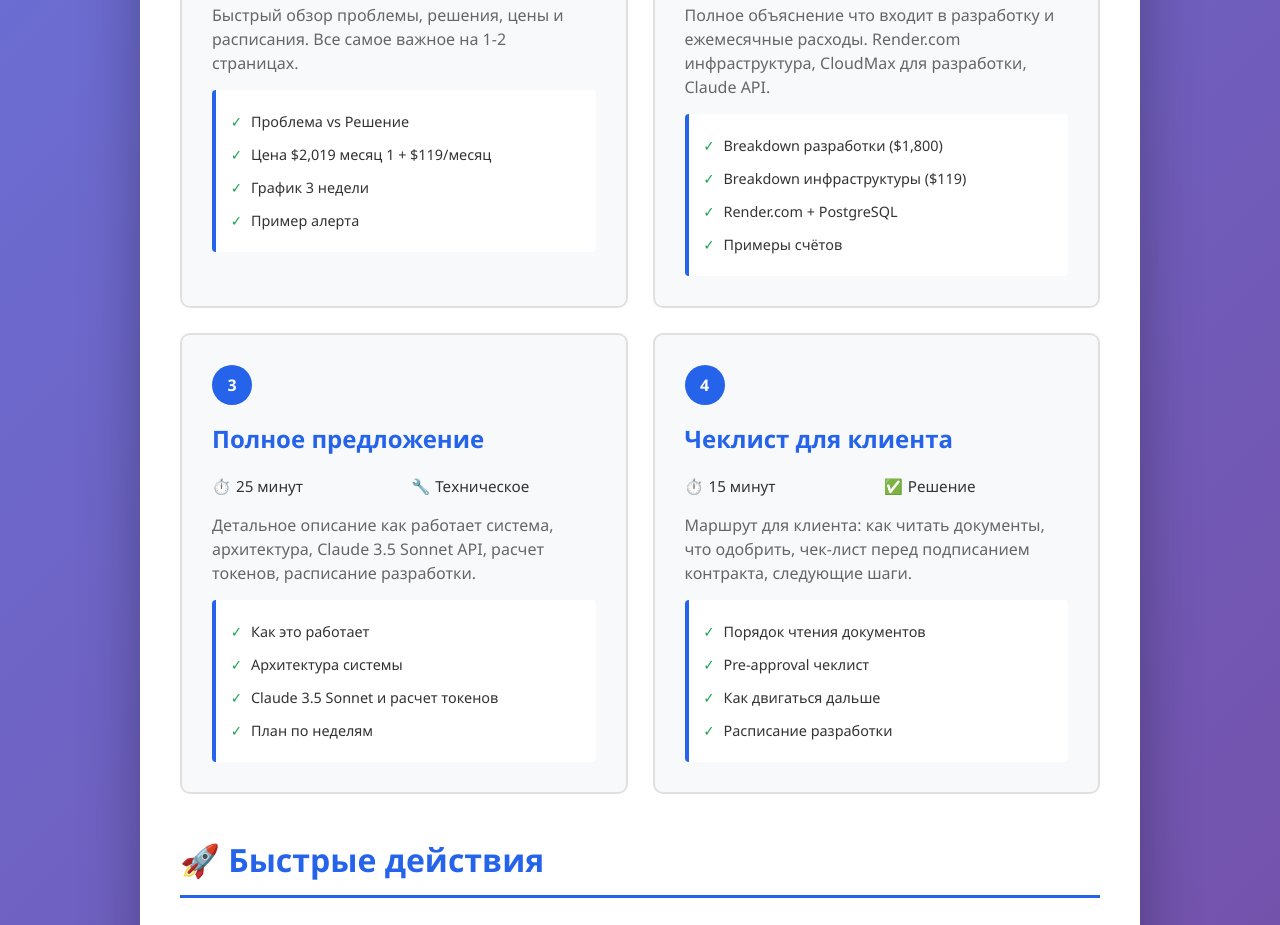
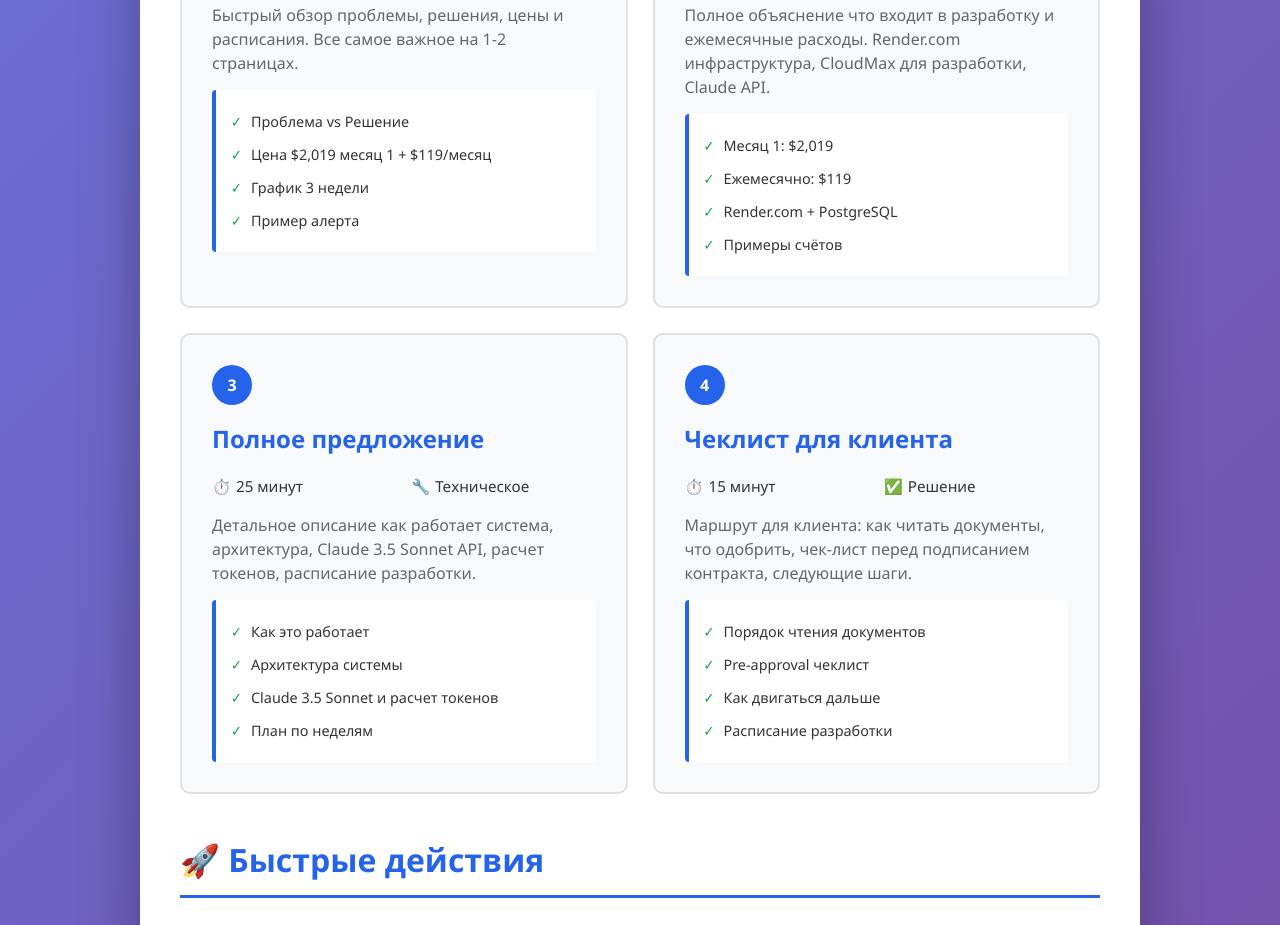
Before and after one commit to OlegMikhaylov0001/competitor-tracker-proposal, a plain HTML site: page index.html in a window 1280 px wide. Shown: the part 1440-2365 px from the top of the page. Drawn offline with Linux system fonts and the light colour scheme.

Commit message:
Fix pricing information on main page - show full month 1 cost
Changed from showing separate components to showing:
- Месяц 1: $2,019 (complete development + infrastructure)
- Ежемесячно: $119 (infrastructure only)

This matches the pricing shown in other documents and is clearer for users.

```diff
--- a/index.html
+++ b/index.html
@@ -423,8 +423,8 @@
                     </div>
                     <div class="doc-includes">
                         <ul>
-                            <li>Breakdown разработки (<span data-price="development">$1,800</span>)</li>
-                            <li>Breakdown инфраструктуры (<span data-price="monthly">$119</span>)</li>
+                            <li>Месяц 1: <span data-price="month1">$2,019</span></li>
+                            <li>Ежемесячно: <span data-price="monthly">$119</span></li>
                             <li>Render.com + PostgreSQL</li>
                             <li>Примеры счётов</li>
                         </ul>
```
